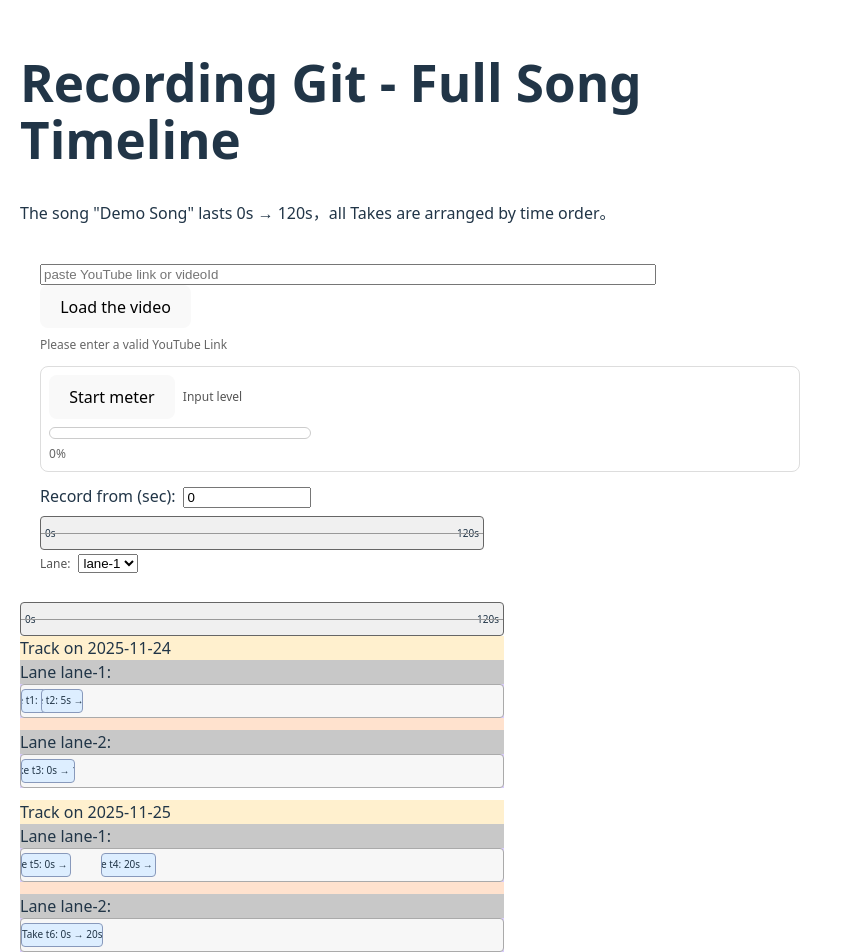
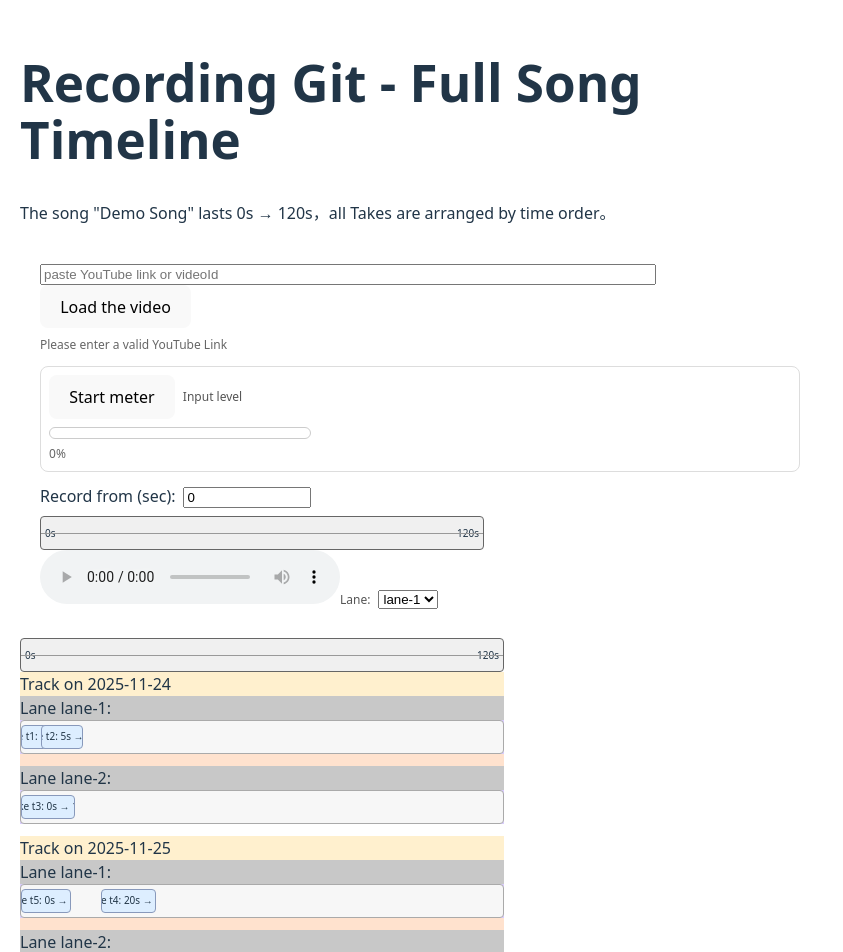
Before and after one commit to zhou98ch/music-git-frontend, a React (Vite) app in the folder music-git/: page / in a window 1280 px wide. Shown: the top 952 px of the page, without its empty margins (0-843 px from the left). Built offline with nearby package versions, Linux system fonts and the light colour scheme.

Commit message:
feature: play recorded take

```diff
--- a/music-git/src/components/PieceTimeline.tsx
+++ b/music-git/src/components/PieceTimeline.tsx
@@ -1,19 +1,47 @@
 import React from "react";
-import type { Take } from "../common/types";
+import type { Take, TakeDraft } from "../common/types";
 import { TrackView } from "./TrackView";
 import { PieceGlobalAxis } from "./PieceGlobalAxis";
 import { SelectedTakePanel } from "./SelectedTakePanel";
-
+import type { TimeBase } from "../common/TimeBase";
 type PieceTimelineProps  = {
     totalDurationSec: number;
     tracks:Record<string, Take[]>; // key: trackId, value: all takes for this song pieces; takes belong to different lanes, and lanes belong to different tracks
+    timeBaseRef:React.RefObject<TimeBase | null>;
+}
+export const PieceTimeline : React.FC<PieceTimelineProps > = ({totalDurationSec, tracks, timeBaseRef}) => {
+    const [hoveredTake, setHoveredTake] = React.useState<Take | null>(null);
+    const [selectedTake, setSelectedTake] = React.useState<Take | null>(null);
+    const takeAudioRef = React.useRef<HTMLAudioElement | null>(null);
+    // const [activeTake, setActiveTake] = React.useState<Take | null>(null);
+    const playTake = React.useCallback((t: Take | null) => {
+        if (!t) return;
+        const tb = timeBaseRef.current;
+        if (!tb) {
+            alert("Video Provider not ready");
+            return;
+        }
+        const ready = tb.isReady ? tb.isReady() : true;
+        if (!ready) {
+            alert("Video Provider not ready");
+            return;
         }
 
-export const PieceTimeline : React.FC<PieceTimelineProps > = ({totalDurationSec, tracks}) => {
-    const [hoveredTake, setHoveredTake] = React.useState<Take | null>(null);
-    const [selectedTake, setSelectedTake] = React.useState<Take | null>(null);
+        // Video control
+        tb.seekTo(t.startSec);
+        tb.play();
+
+        // Take audio
+        const audio = takeAudioRef.current;
+        if(!audio) return;
+        if(audio.src != t.audioUrl) audio.src = t.audioUrl;
+        audio.currentTime = 0;
+        void audio.play();
+    }, [timeBaseRef]);
+
 return (
-        <div style={{ display: "flex", flexDirection: "row", gap: "16px" }}>
+        <>
+        <div style={{ display: "flex", flexDirection: "row", gap: "16px", width: "100%" }}>
 
             {/* left：recording timeline */}
             <div style={{ flex: 1 }}>
@@ -29,7 +57,10 @@ return (
                     hoveredTake={hoveredTake}
                     onHoverTake={setHoveredTake}
                     selectedTake={selectedTake}
-                onSelectTake={setSelectedTake}
+                    onSelectTake={(t)=>{
+                        setSelectedTake(t);
+                        playTake(t);
+                    }}
                 />
             ))}
             </div>
@@ -40,7 +71,23 @@ return (
                 <SelectedTakePanel take={selectedTake} />
             )}
             </div>
+
         </div>
+        <audio ref={takeAudioRef} controls
+            onPlay={() => {
+                const tb = timeBaseRef.current;
+                if (!tb) return;
+                const ready = tb.isReady ? tb.isReady() : true;
+                if (!ready) return;
+                tb.play();
+            }}
+            onPause={() => {
+                const tb = timeBaseRef.current;
+                if (!tb) return;
+                tb.pause();
+            }}
+        />
+        </>
         );
 
 }
```
Lines whose indentation alone changed are shown as unchanged.
